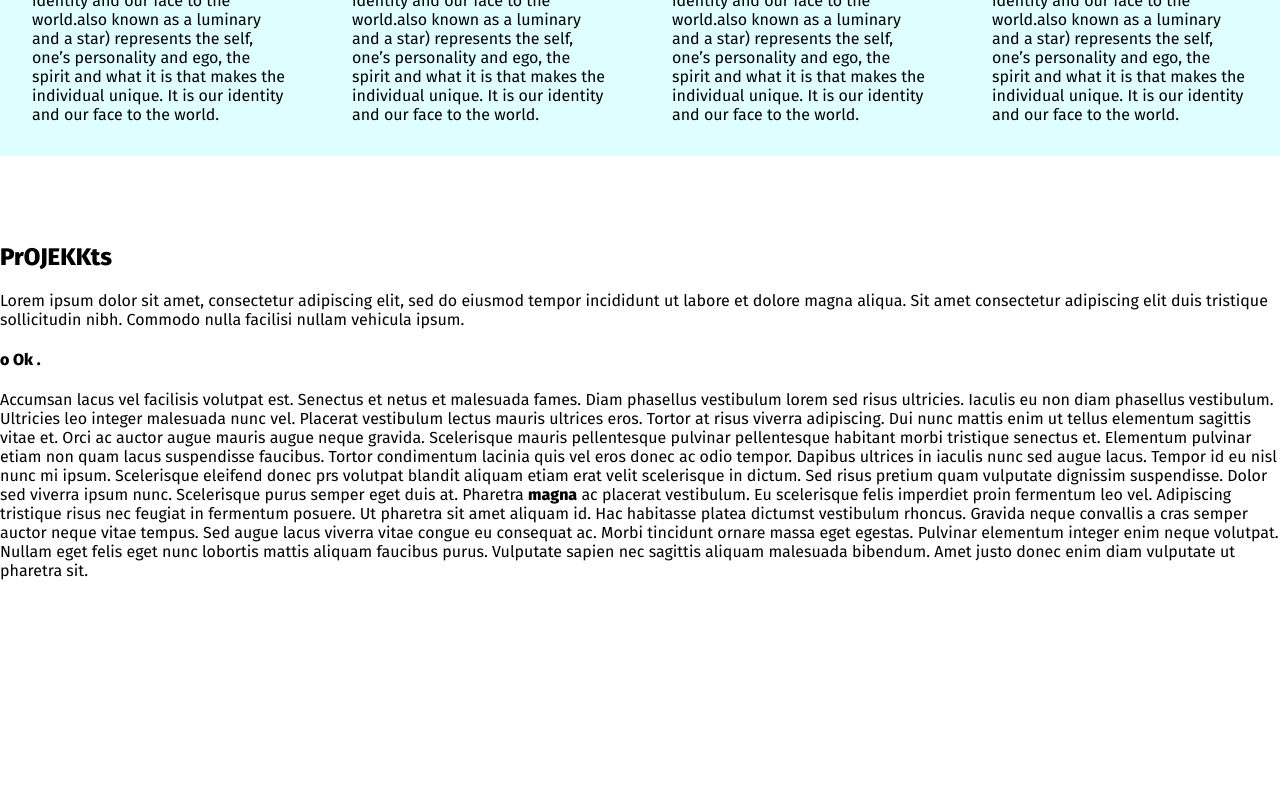
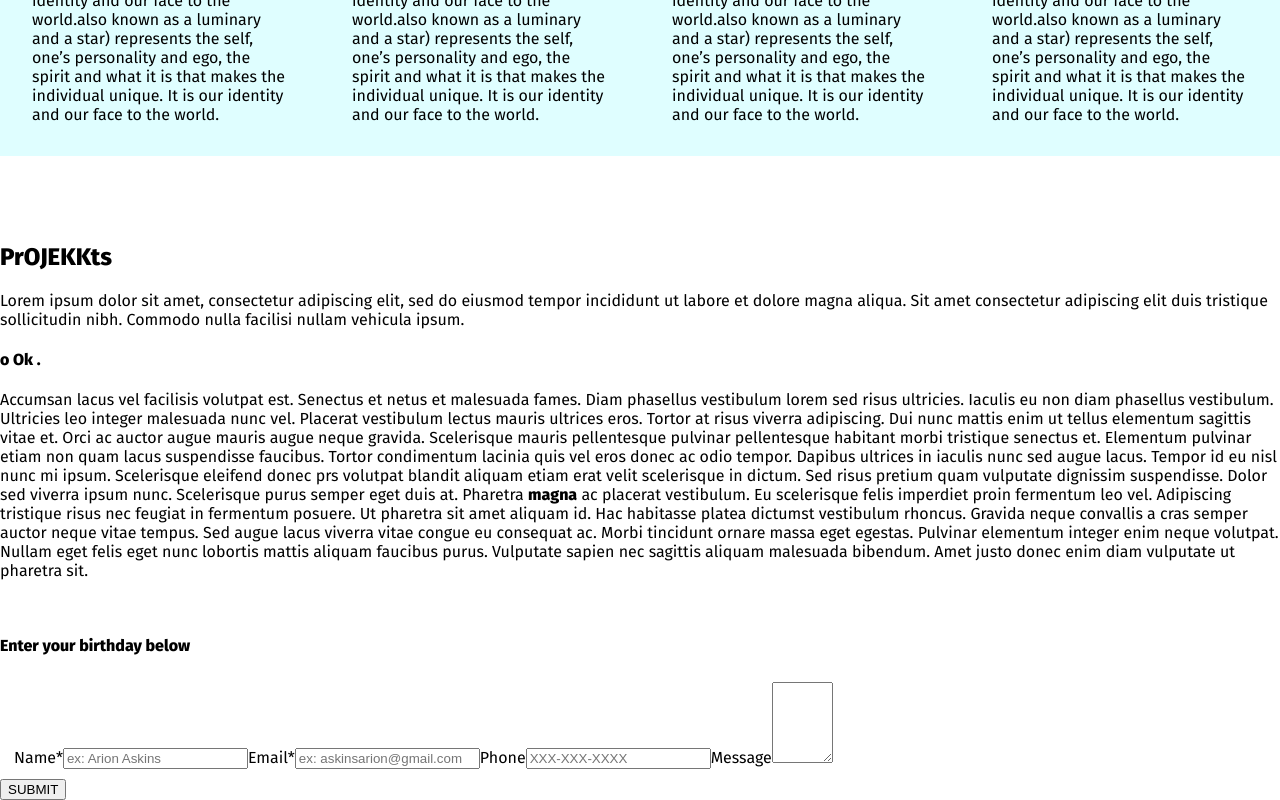
Before and after one commit to arionaskins/arionaskins.github.io, a React (Create React App) app: page / in a window 1280 px wide. Shown: the part 1645-2445 px from the top of the page. Before the commit the page ends 2241 px from the top, so only its background shows below. Built offline with nearby package versions, Linux system fonts and the light colour scheme.

Commit message:
import new contact page component

```diff
--- a/src/App.js
+++ b/src/App.js
@@ -4,6 +4,8 @@ import Main from './pages/main.js'
 import About from './pages/about.js';
 import Strengths from './pages/whatIdo.js';
 import Projects from './pages/projects.js';
+import Contact from './pages/contact.js';
+
 
 function App() {
   return (
@@ -16,6 +18,8 @@ function App() {
       <Strengths />
       <br />
       <Projects />
+      <br />
+      <Contact />
 
 
     </div>
```
